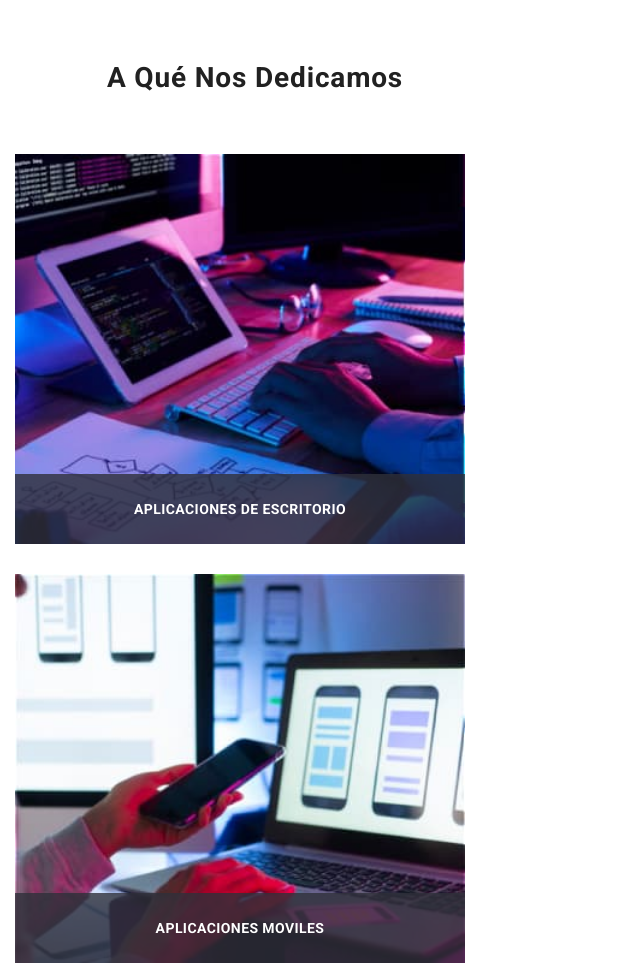
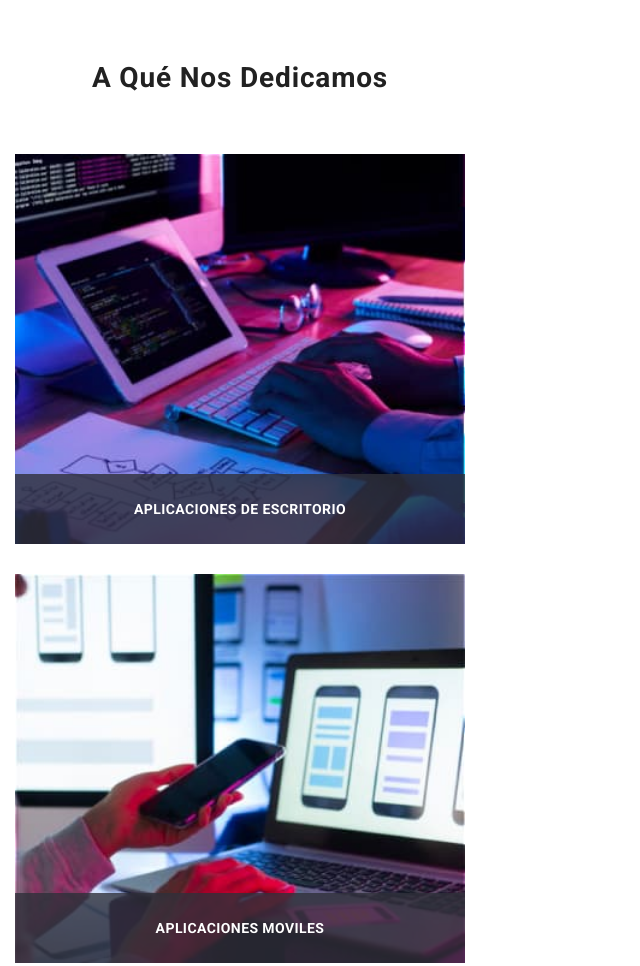
Before and after one commit to Pugli87/-goit-markup-hw-07-08, a website: page index.html in a window 1280 px wide. Shown: the part 1546-2512 px from the top of the page, without its empty margins (0-640 px from the left). Drawn offline with nearby package versions, Linux system fonts and the light colour scheme; files that its build step writes are made by us from their sources.

Commit message:
Update _globals.scss

```diff
--- a/sass/components/_globals.scss
+++ b/sass/components/_globals.scss
@@ -6,6 +6,7 @@
 }
 
 body{
+    display: block;
     font-size: 14px;
     font-family: "roboto", sans-serif;
     letter-spacing:  10px;
@@ -56,18 +57,18 @@ outline: 1px solid variables.$hover-color;
 }
 
 .container{
-    min-width: 480px;
+    max-width: 480px;
     padding: 0 15px;
     margin: 0 auto;
 }
 
 .section{
-    width: 480px;
+    max-width: 480px;
     padding: 60px 0;
 }
 
 .name-section{
-    width: 480px;
+    max-width: 480px;
     font-weight: 700;
     font-size: 28px;
     line-height: 42px;
```
